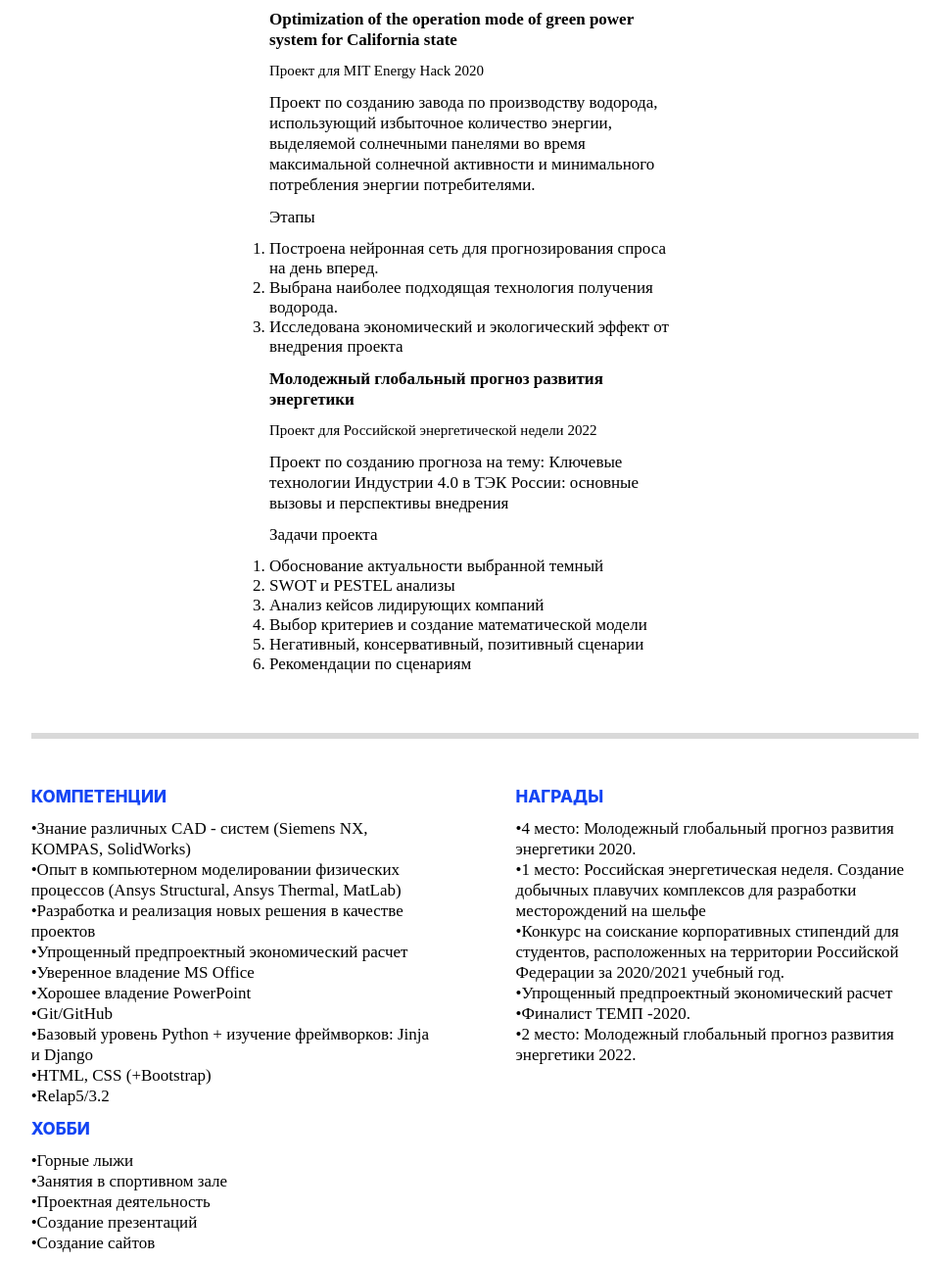
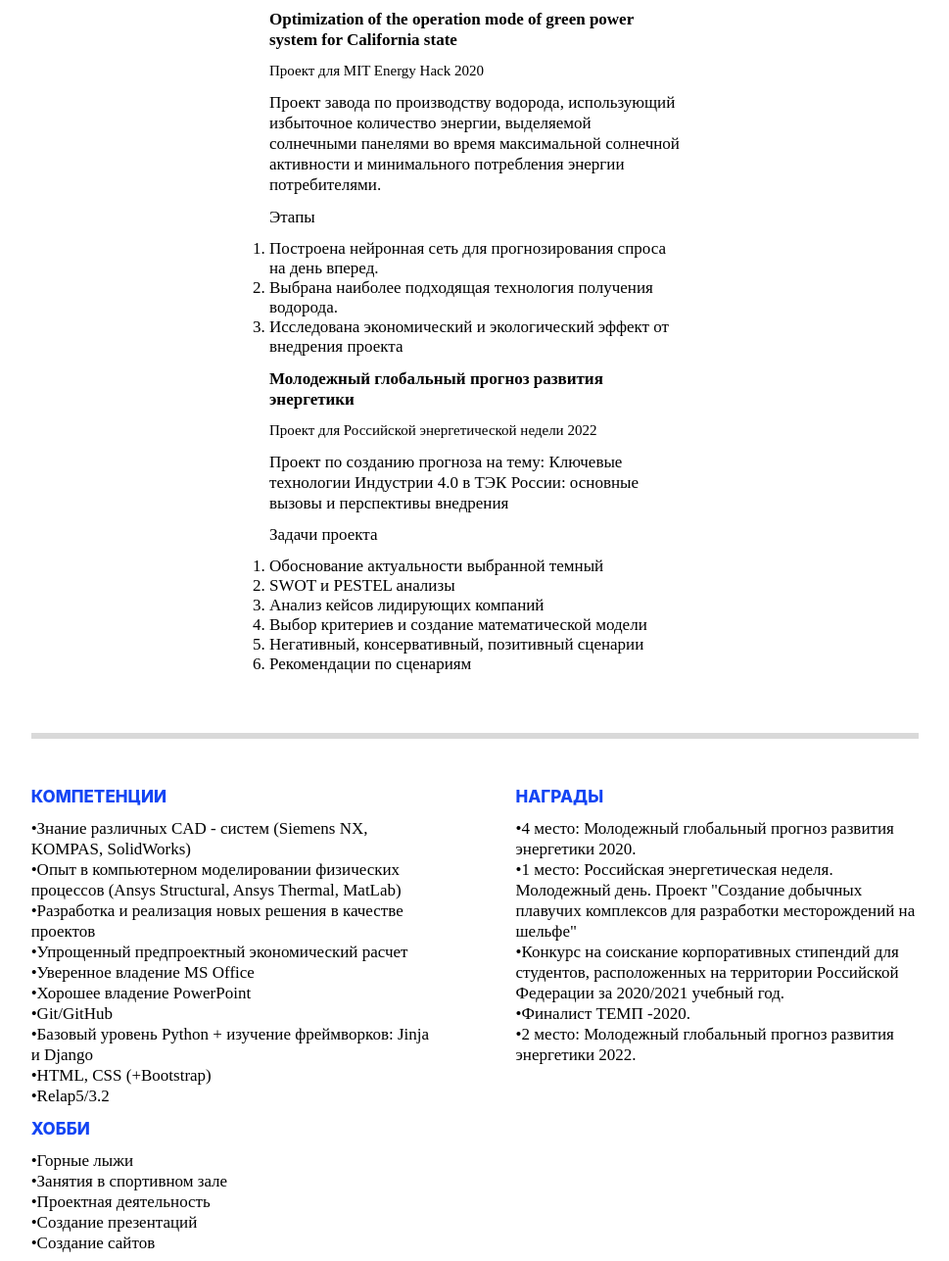
Before and after one commit to ZhigulskijGleb/Resume, a plain HTML site: page index.html in a window 1280 px wide. Shown: the part 1837-3124 px from the top of the page at 98% size, without its empty margins (155-1124 px from the left). Drawn offline with Linux system fonts and the light colour scheme.

Commit message:
fix orphography

```diff
--- a/index.html
+++ b/index.html
@@ -108,7 +108,7 @@
           </p>
           <p class="info-small">Проект для MIT Energy Hack 2020</p>
           <p class="main-info">
-            Проект по созданию завода по производству водорода, использующий
+            Проект завода по производству водорода, использующий
             избыточное количество энергии, выделяемой солнечными панелями во
             время максимальной солнечной активности и минимального потребления
             энергии потребителями.
@@ -172,14 +172,13 @@
           <p class="main-info">
             •4 место: Молодежный глобальный прогноз развития энергетики 2020.
             <br />
-            •1 место: Российская энергетическая неделя. Создание добычных
-            плавучих комплексов для разработки месторождений на шельфе
+            •1 место: Российская энергетическая неделя. Молодежный день. Проект "Создание добычных
+            плавучих комплексов для разработки месторождений на шельфе"
             <br />
             •Конкурс на соискание корпоративных стипендий для студентов,
             расположенных на территории Российской Федерации за 2020/2021
             учебный год.
             <br />
-            •Упрощенный предпроектный экономический расчет <br />
             •Финалист ТЕМП -2020.<br />
             •2 место: Молодежный глобальный прогноз развития энергетики 2022.
           </p>
```
